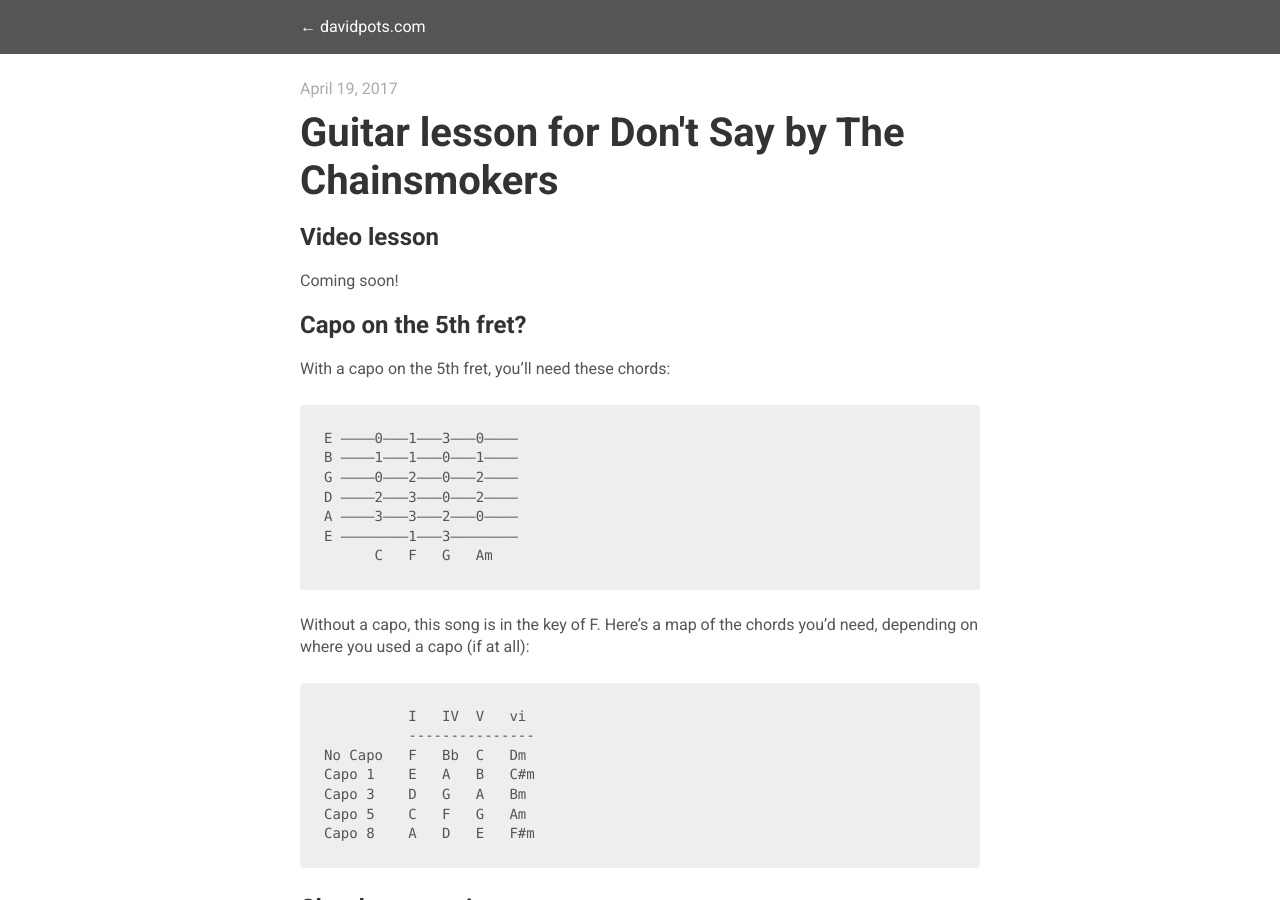
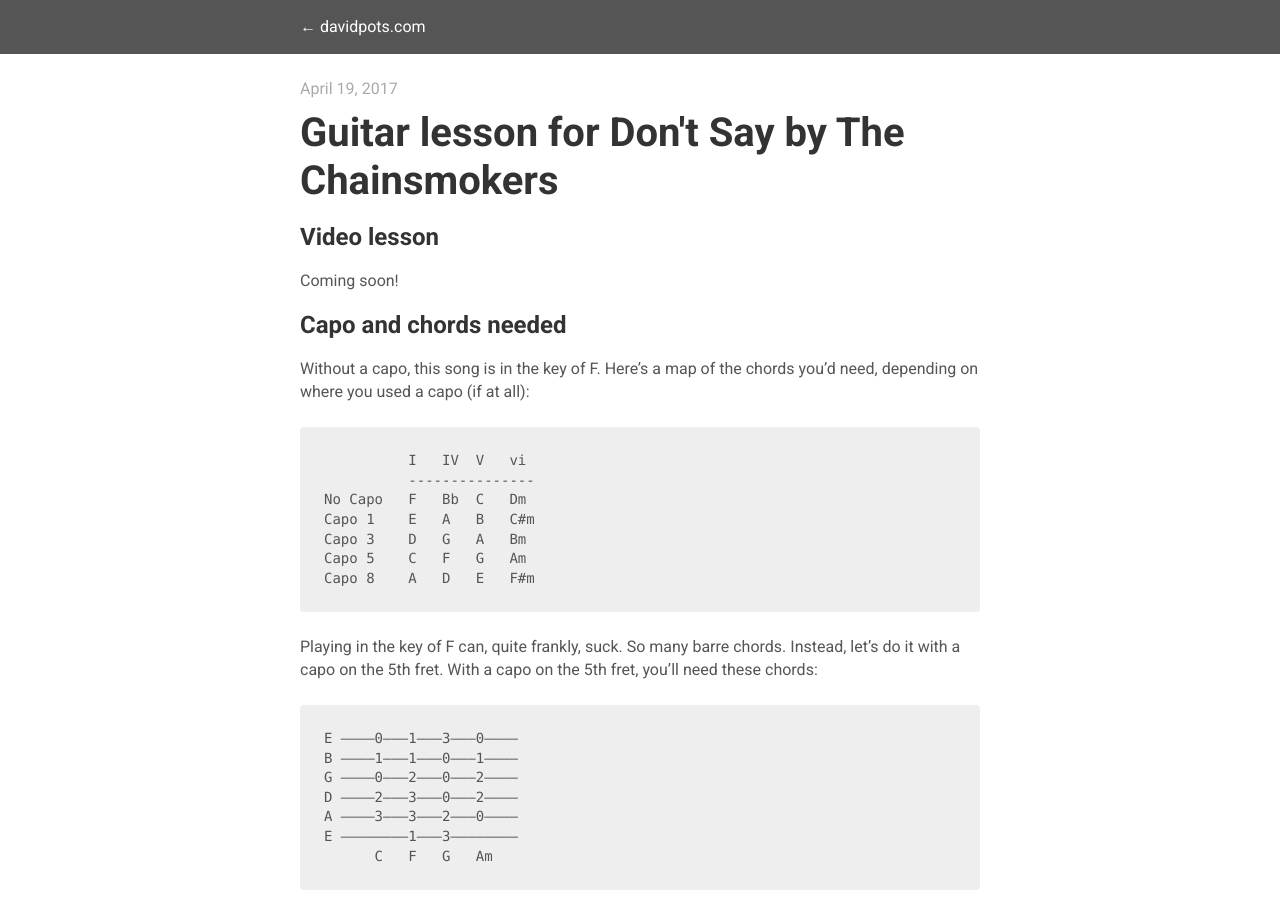
Before and after one commit to davidpots/davidpots.github.io, a Jekyll site: the page built from _posts/2017-04-19-guitar-lesson-dont-say-chainsmokers.md, in a window 1280 px wide and 900 px high. Built offline with Jekyll 4.4.1, drawn with Linux system fonts in a browser that asks for light colours; nearby versions of some CDN libraries; some of the changed lines change nothing that is shown.

Commit message:
Fixes dont say

```diff
--- a/_posts/2017-04-19-guitar-lesson-dont-say-chainsmokers.md
+++ b/_posts/2017-04-19-guitar-lesson-dont-say-chainsmokers.md
@@ -9,17 +9,7 @@
 
 Coming soon!
 
-## Capo on the 5th fret?
-
-With a capo on the 5th fret, you'll need these chords:
-
-    E ––––0–––1–––3–––0––––
-    B ––––1–––1–––0–––1––––
-    G ––––0–––2–––0–––2––––
-    D ––––2–––3–––0–––2––––
-    A ––––3–––3–––2–––0––––
-    E ––––––––1–––3––––––––
-          C   F   G   Am
+## Capo and chords needed
 
 Without a capo, this song is in the key of F. Here's a map of the chords you'd need, depending on where you used a capo (if at all):
 
@@ -31,6 +21,16 @@
     Capo 5    C   F   G   Am
     Capo 8    A   D   E   F#m
 
+Playing in the key of F can, quite frankly, suck. So many barre chords. Instead, let's do it with a capo on the 5th fret. With a capo on the 5th fret, you'll need these chords:
+
+    E ––––0–––1–––3–––0––––
+    B ––––1–––1–––0–––1––––
+    G ––––0–––2–––0–––2––––
+    D ––––2–––3–––0–––2––––
+    A ––––3–––3–––2–––0––––
+    E ––––––––1–––3––––––––
+          C   F   G   Am
+
 ## Chord progression
 
 Essentially, the entire song uses these two progressions, played in sequence (and then repeating them both). You're always moving from F to G to Am, and for the final chord of each sequence either going back to G, or moving to C. When listening along to the recorded version of the song by The Chainsmokers, you really only hear this through the bass note (since there isn't a proper guitar).
@@ -40,7 +40,6 @@
 
 
 ## Strumming pattern and timing
-
 
 Timing matters! Note how when you switch the second chord of each measure, you're switching on the "3 +" and not the "3". It sounds as if you're switching late, or early – depending on how you listen. This is a very characteristic sound in many of The Chainsmokers songs. Note, I'm only showing the first progression here (F-G-Am-G), but apply everything I'm saying equally to the F-G-Am-C progression too.
 
```
